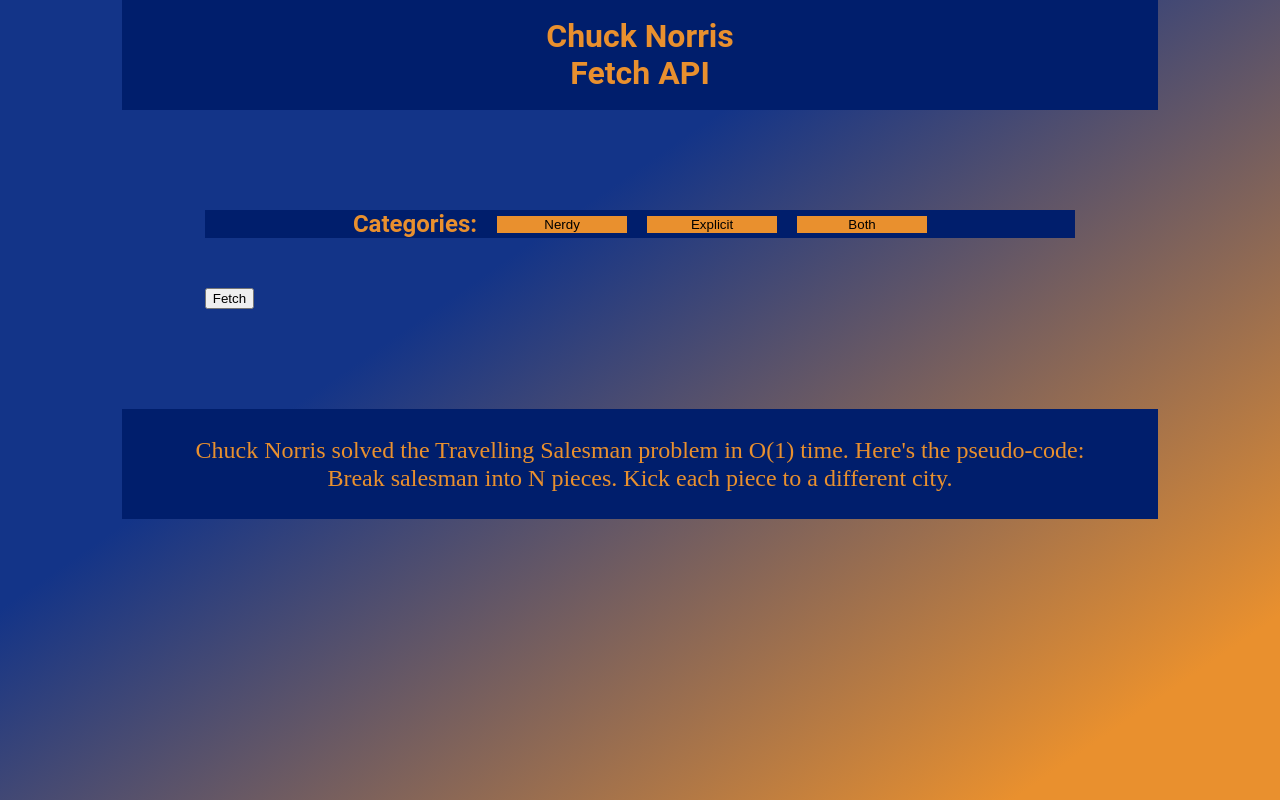
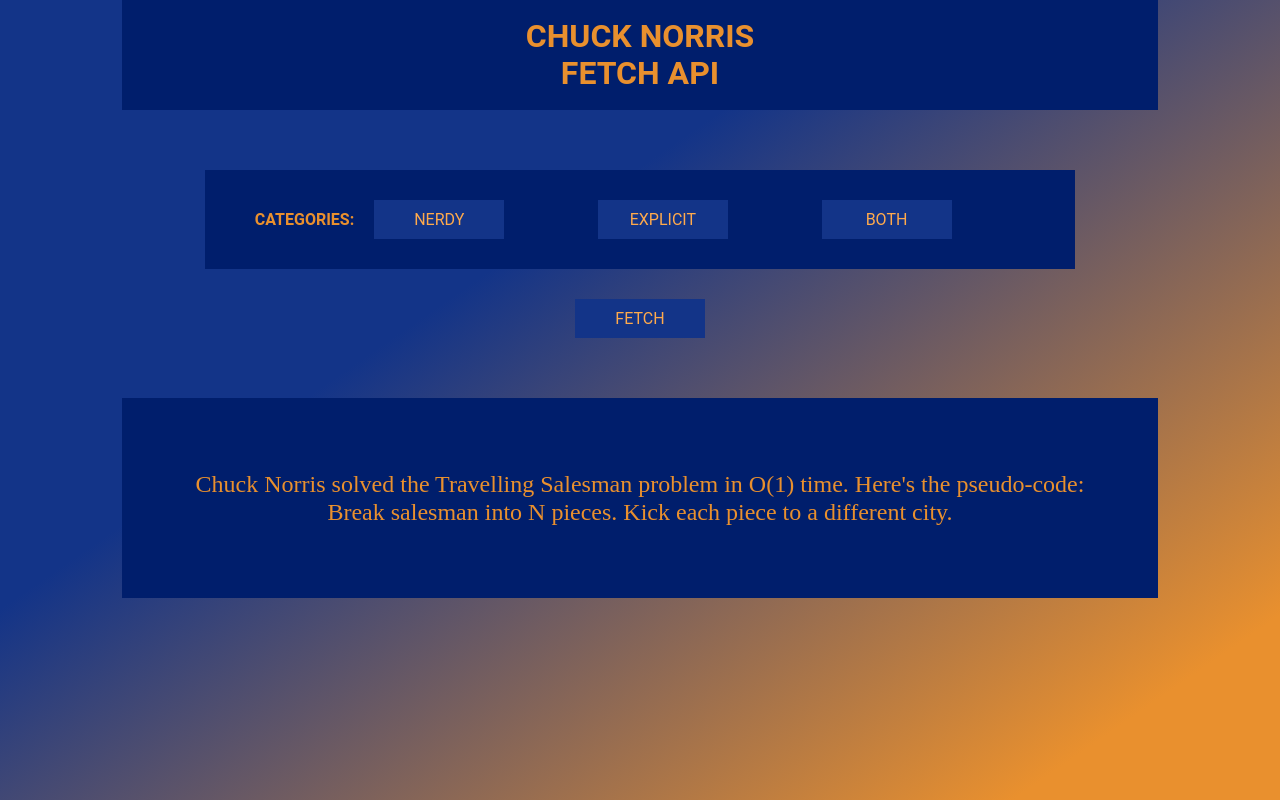
Before and after one commit to iancoel/react-chucknorris, a React (Create React App) app: page / in a window 1280 px wide. Built offline with nearby package versions, Linux system fonts and the light colour scheme.

Commit message:
finalizado 1.0

```diff
--- a/src/App.js
+++ b/src/App.js
@@ -6,6 +6,7 @@
   const bg = {
     width: '100vw',
     height: '100vh',
+    overflow: 'hidden',
     background: 'linear-gradient(145.37deg, #133488 36.16%, #E9902E 89.04%)',
   };
 
--- a/src/Categories.js
+++ b/src/Categories.js
@@ -7,15 +7,17 @@
 
   let categorie;
 
-  function handleFetch() {
+  async function handleFetch() {
     if (!categorie) {
-      fetch('http://api.icndb.com/jokes/random')
-        .then((r) => r.json())
-        .then((json) => setJoke(json));
+      const response = await fetch('http://api.icndb.com/jokes/random');
+      const json = await response.json();
+      setJoke(json);
     } else {
-      fetch(`http://api.icndb.com/jokes/random?limitTo=${categorie}`)
-        .then((r) => r.json())
-        .then((json) => setJoke(json));
+      const response = await fetch(
+        `http://api.icndb.com/jokes/random?limitTo=${categorie}`,
+      );
+      const json = await response.json();
+      setJoke(json);
     }
   }
 
@@ -23,13 +25,20 @@
     const text = target.innerText;
     if (text === 'Nerdy') return (categorie = ['nerdy']);
     if (text === 'Explicit') return (categorie = ['explicit']);
+    toggleButtonsColors(target);
     return (categorie = ['nerdy', 'explicit']);
+  }
+
+  function toggleButtonsColors(target) {
+    const buttons = document.querySelectorAll('.buttons button');
+    buttons.forEach((button) => button.classList.remove('active'));
+    target.classList.add('active');
   }
 
   return (
     <DivCategories>
       <div>
-        <div>
+        <div className={'buttons'}>
           <span>Categories:</span>
           <button onClick={handleCategorie}>Nerdy</button>
           <button onClick={handleCategorie}>Explicit</button>
--- a/src/Components/DivCategories.style.js
+++ b/src/Components/DivCategories.style.js
@@ -9,7 +9,7 @@
   flex-direction: column;
 
   & div {
-    margin: 50px 0;
+    margin: 30px 0;
   }
 
   & div div {
@@ -18,20 +18,49 @@
     display: flex;
     justify-content: center;
     align-items: center;
+    padding: 30px 50px;
+    text-transform: uppercase;
   }
 
   & div div span {
     font-family: Roboto;
     font-weight: bold;
-    font-size: 24px;
+    font-size: 16px;
     line-height: 28px;
     color: #e9902e;
+    cursor: default;
   }
 
-  & div div button {
+  & div div button,
+  & div button {
+    padding: 10px 40px;
     width: 130px;
-    background: #e9902e;
+    background: #133488;
     border: none;
     margin-left: 20px;
+    cursor: pointer;
+    font-family: Roboto;
+    font-size: 16px;
+    display: flex;
+    justify-content: center;
+    align-items: center;
+    color: #ffaa4c;
+    text-transform: uppercase;
+    transition: all 0.2s;
+  }
+
+  & div div button:hover,
+  & div button:hover {
+    background: #e9902e;
+    color: #ffc061;
+  }
+
+  & div button {
+    margin: 0 auto;
+  }
+
+  & .active {
+    background: #e9902e;
+    color: #ffc061;
   }
 `;
--- a/src/Components/Joke.style.js
+++ b/src/Components/Joke.style.js
@@ -2,7 +2,7 @@
 
 export const JokeStyle = styled.div`
   width: 81vw;
-  height: 110px;
+  height: 200px;
   margin: 0 auto;
   display: flex;
   justify-content: center;
--- a/src/Components/Top.style.js
+++ b/src/Components/Top.style.js
@@ -10,7 +10,7 @@
   background: #001e6c;
 
   & h1 {
-    width: 200px;
+    width: 255px;
     font-family: Roboto;
     font-style: normal;
     font-weight: bold;
@@ -21,5 +21,6 @@
     text-align: center;
     color: #e9902e;
     cursor: default;
+    text-transform: uppercase;
   }
 `;
```
